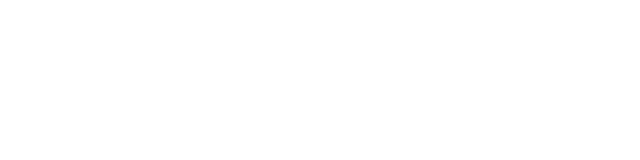
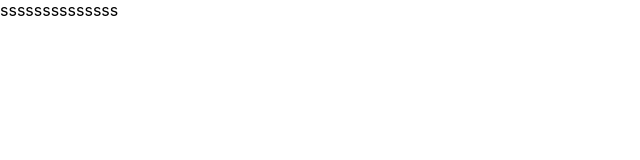
Before and after one commit to JomanaAhmed01/NextJS-netflix-clone, a Next.js app: page / in a window 1280 px wide. Shown: the top 160 px of the page, without its empty margins (0-640 px from the left). Built offline with nearby package versions, Linux system fonts and the light colour scheme.

Commit message:
Defining Home file in index file

```diff
--- a/pages/home.js
+++ b/pages/home.js
@@ -0,0 +1,4 @@
+
+export default function Home() {
+  return <>ssssssssssssss</>
+}
--- a/pages/index.js
+++ b/pages/index.js
@@ -1,9 +1,12 @@
 import Head from 'next/head'
 import Image from 'next/image'
 import styles from '../styles/Home.module.css'
+import Home from './home'
 
-export default function Home() {
+export default function index() {
   return (
-    <></>
+    <>
+      <Home />
+    </>
   )
 }
```
